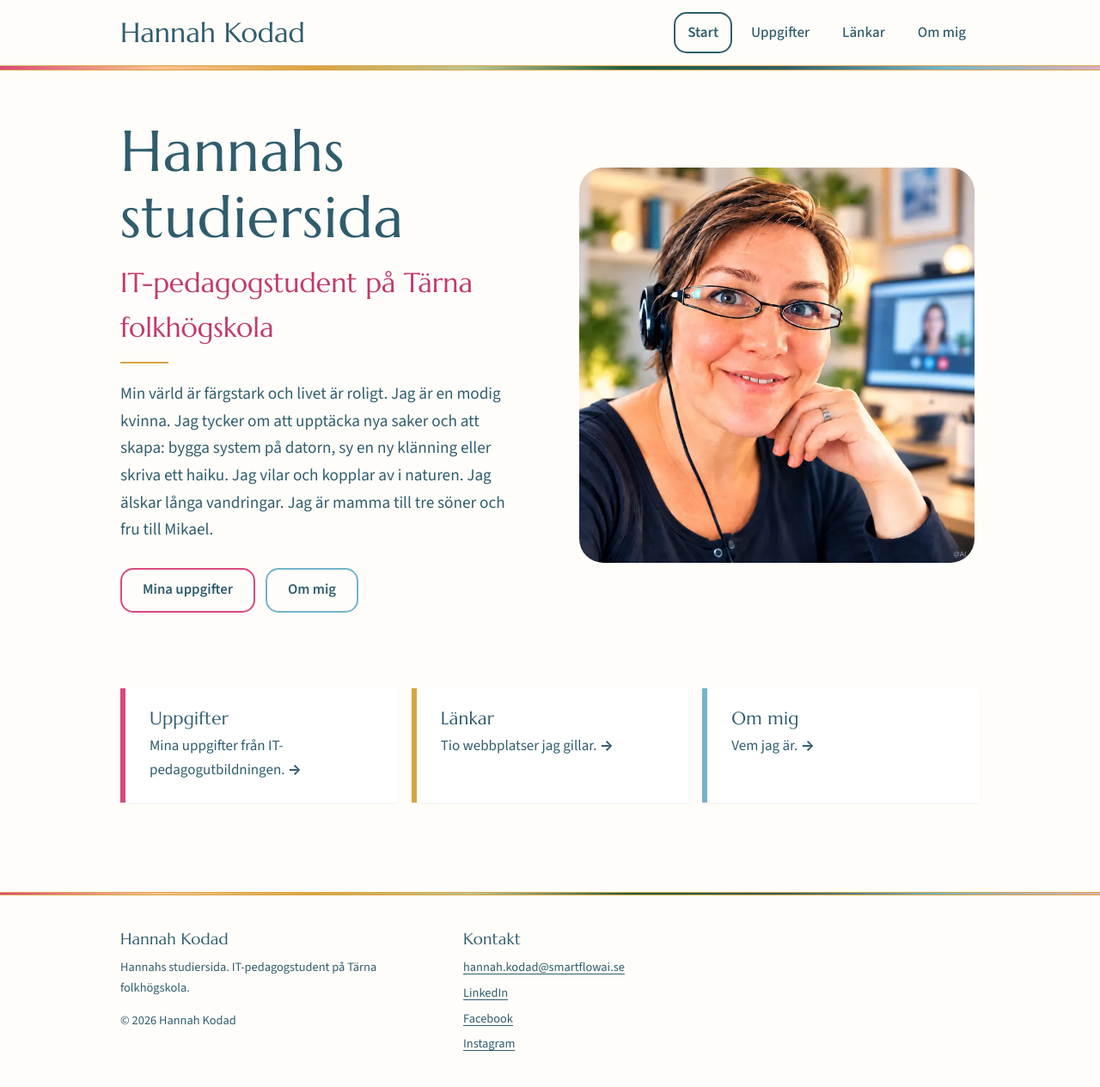
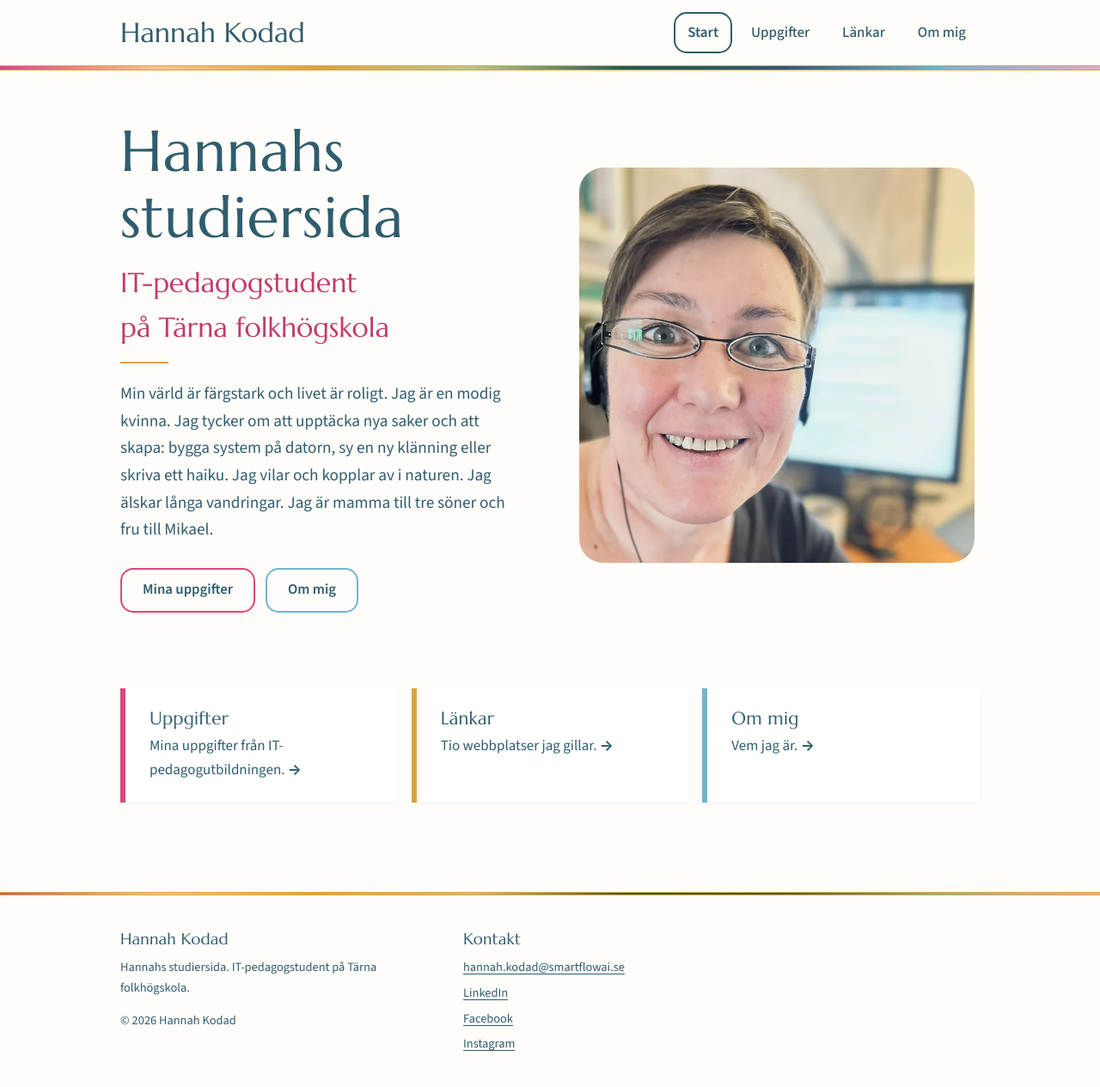
Before and after one commit to HannahKodad/it-pedagogy, a Jekyll site: the page built from index.html, in a window 1280 px wide. Shown: the whole page at 86% size. Built offline with Jekyll 4.4.1, drawn with Linux system fonts in a browser that asks for light colours.

Commit message:
Use original photos, split subtitle, color the assignment cards
Co-Authored-By: Claude Opus 5.5 <noreply@anthropic.com>
Claude-Session: https://claude.ai/code/session_01US4uC96mcg9pnYNxCsLiKE

```diff
--- a/_includes/hero.html
+++ b/_includes/hero.html
@@ -2,7 +2,7 @@
   <div class="wrap hero-grid">
     <div>
       <h1 class="varld">Hannahs studiersida</h1>
-      <p class="motto">IT-pedagogstudent på Tärna folkhögskola</p>
+      <p class="motto">IT-pedagogstudent<br>på Tärna folkhögskola</p>
       <span class="linje" aria-hidden="true"></span>
       <p class="ingress">Min värld är färgstark och livet är roligt. Jag är en modig kvinna. Jag tycker om att upptäcka nya saker och att skapa: bygga system på datorn, sy en ny klänning eller skriva ett haiku. Jag vilar och kopplar av i naturen. Jag älskar långa vandringar. Jag är mamma till tre söner och fru till Mikael.</p>
       <ul class="knappar">
@@ -10,9 +10,9 @@
         <li><a class="knapp himmel" href="{{ '/om-mig/' | relative_url }}">Om mig</a></li>
       </ul>
     </div>
-    <img class="portratt" src="{{ '/assets/img/hannah-videomote-800.webp' | relative_url }}"
-         srcset="{{ '/assets/img/hannah-videomote-800.webp' | relative_url }} 800w, {{ '/assets/img/hannah-videomote-1280.webp' | relative_url }} 1280w"
+    <img class="portratt" src="{{ '/assets/img/hannah-dator-800.webp' | relative_url }}"
+         srcset="{{ '/assets/img/hannah-dator-800.webp' | relative_url }} 800w, {{ '/assets/img/hannah-dator-1280.webp' | relative_url }} 1280w"
          sizes="(min-width: 860px) 460px, 90vw"
-         alt="Hannah Kodad i ett videomöte i sitt hemmakontor" width="800" height="800">
+         alt="Hannah Kodad vid datorn i sitt hemmakontor" width="800" height="800">
   </div>
 </section>
--- a/assets/css/style.css
+++ b/assets/css/style.css
@@ -131,6 +131,8 @@ p { margin: 0 0 1em; }
 .inlagg { display: grid; gap: 16px; margin-top: 28px; }
 .inlagg a.kort { display: block; color: var(--text); text-decoration: none; transition: transform .2s ease; }
 .inlagg a.kort:hover { transform: translateY(-2px); }
+/* Varje uppgift får en egen färg ur paletten */
+.inlagg a.kort:nth-child(9n+1) { --a: var(--hallon); } .inlagg a.kort:nth-child(9n+2) { --a: var(--persika); } .inlagg a.kort:nth-child(9n+3) { --a: var(--guld); } .inlagg a.kort:nth-child(9n+4) { --a: var(--salvia); } .inlagg a.kort:nth-child(9n+5) { --a: var(--gron); } .inlagg a.kort:nth-child(9n+6) { --a: var(--himmel); } .inlagg a.kort:nth-child(9n+7) { --a: var(--rosa); } .inlagg a.kort:nth-child(9n+8) { --a: var(--petrol); } .inlagg a.kort:nth-child(9n+9) { --a: var(--lavendel); }
 .datum { color: var(--petrol); font-size: .95rem; }
 .prose h2 { font-size: 1.6rem; margin-top: 1.6em; }
 .prose code { background: var(--yta); padding: 2px 6px; border-radius: 6px; }
```
Also changed, not shown: om-mig.md (+6 -0 lines), assets/img/hannah-dator-1280.webp (added), assets/img/hannah-dator-800.webp (added), assets/img/hannah-havet-1400.webp (added), assets/img/hannah-havet-800.webp (added).
